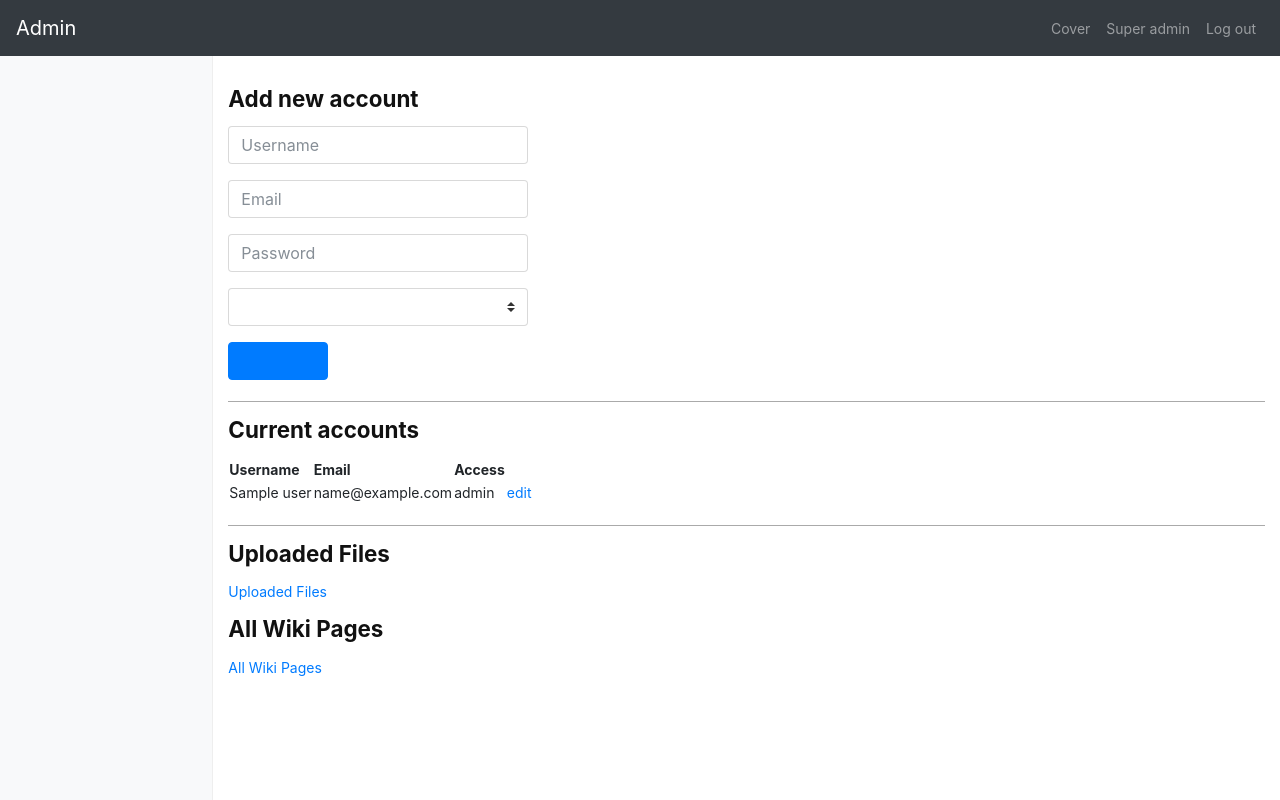
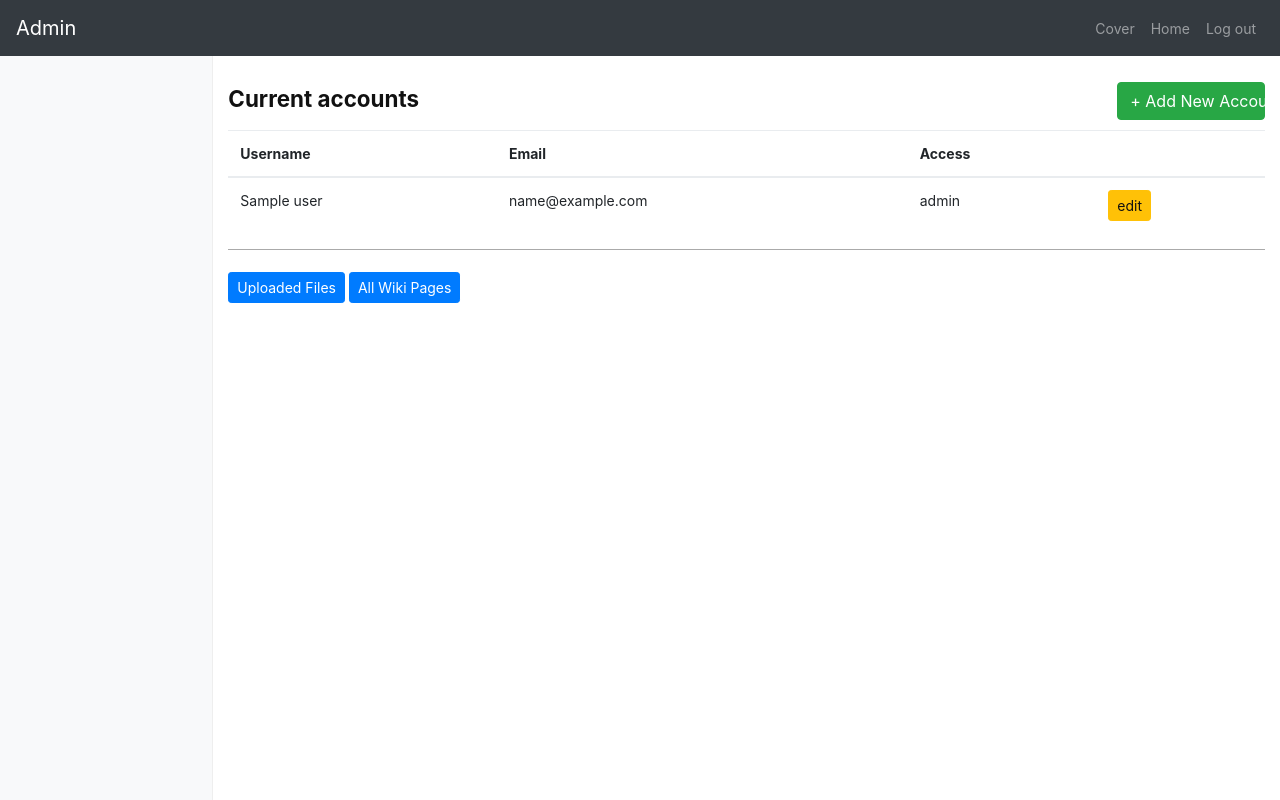
Before and after one commit to smartalecH/Project-Wiki, a Python web app: template app/templates/admin/wiki_group_admin.html in a window 1280 px wide. Run offline with Jinja, Linux system fonts and the light colour scheme; the template is opened without the code that fills it: most values are stand-ins (such as "Sample title", 1, 10 or a date in 2020); form fields are guessed from the names that the template uses; some libraries are stand-ins or nearby versions.

Commit message:
clean up group admin page

```diff
--- a/app/templates/admin/layout.html
+++ b/app/templates/admin/layout.html
@@ -29,7 +29,11 @@
                         <a class="nav-link" href="{{ url_for('main.index') }}">Cover</a>
                     </li>
                     <li class="nav-item">
+                        {% if not group %}
                         <a class="nav-link" href="{{ url_for('admin.wiki_super_admin') }}">Super admin</a>
+                        {% else %}
+                        <a class="nav-link" href="{{ url_for('main.wiki_group_home', group=group) }}">Home</a>
+                        {% endif %}
                     </li>
                     <li class="nav-item">
                         <a class="nav-link" href="{{ url_for('auth.wiki_super_logout') }}">Log out</a>
--- a/app/templates/admin/wiki_group_admin.html
+++ b/app/templates/admin/wiki_group_admin.html
@@ -1,11 +1,10 @@
-{% extends 'layout.html' %}
+{% extends 'admin/layout.html' %}
 
 {% block pageheader %}
 <span class="navbar-brand">Admin</span>
 {% endblock %}
 
 {% block content %}
-<h2>Add new account</h2>
 
 {% with messages = get_flashed_messages() %}
     {% if messages %}
@@ -31,6 +30,19 @@
     {% endfor %}
 {% endif %}
 
+<div class="row justify-content-between">
+    <div class="col-4">
+        <h2>Current accounts</h2>
+    </div>
+    <div class="col-2">
+        <button type="button" style="margin:10px 0" class="btn btn-success btn-block" data-toggle="collapse" data-target="#add-account" aria-expanded="false" aria-controls="add-account">
+            + Add New Account
+        </button>
+    </div>
+</div>
+
+<div class="collapse" id="add-account" style="margin-bottom: 14px">
+    <div class="card card-body">
         <form class="form-register" method="POST">
             {{ form.hidden_tag() }}
             <div style="max-width:300px;">
@@ -46,15 +58,13 @@
                 <div class="form-group">
                 {{ form.access(class="form-control custom-select") }}
                 </div>
-        {{ form.add(class="btn btn-primary col-4") }}
+                {{ form.add(class="btn btn-primary col-12", style="margin-bottom: 0") }}
             </div>
         </form>
+    </div>
+</div>
 
-<br><hr>
-
-<h2>Current accounts</h2>
-
-<table>
+<table class="table table-left">
     <thead>
         <tr>
             <th>Username</th>
@@ -69,20 +79,15 @@
             <td>{{ user.name }}</td>
             <td>{{ user.email }}</td>
             <td>{{ user.get_role(group) }}</td>
-            <td><a href="{{ url_for('admin.wiki_group_manage_user', group=group, user_id=user.id) }}">edit</a></td>
+            <td><a href="{{ url_for('admin.wiki_group_manage_user', group=group, user_id=user.id) }}" class="btn btn-sm btn-warning " role="button" aria-pressed="true">edit</a></td>
         </tr>
         {% endfor %}
     </tbody>
 </table>
 
-<br><hr>
+<hr><br>
 
-<h2>Uploaded Files</h2>
-
-<a href="{{ url_for('admin.wiki_show_all_files', group=group) }}">Uploaded Files</a>
-
-<h2>All Wiki Pages</h2>
-
-<a href="{{ url_for('admin.wiki_show_all_wikipages', group=group) }}">All Wiki Pages</a>
+<a href="{{ url_for('admin.wiki_show_all_files', group=group) }}" class="btn btn-sm btn-primary " role="button" aria-pressed="true">Uploaded Files</a>
+<a href="{{ url_for('admin.wiki_show_all_wikipages', group=group) }}" class="btn btn-sm btn-primary " role="button" aria-pressed="true">All Wiki Pages</a>
 
 {% endblock %}
--- a/app/templates/admin/wiki_super_admin.html
+++ b/app/templates/admin/wiki_super_admin.html
@@ -95,7 +95,7 @@
                     </label>
                 </td>
             {% endif %}
-            <td><a href="{{ url_for('admin.wiki_delete_group', group=g.name_no_whitespace) }}" class="delete-db">Delete</a></td>
+            <td><a href="{{ url_for('admin.wiki_delete_group', group=g.name_no_whitespace) }}" class="btn btn-danger delete-db " role="button" aria-pressed="true">delete</a></td>
         </tr>
         {% endfor %}
     </tbody>
@@ -115,7 +115,7 @@
 <script type="text/javascript">
     var elems = document.getElementsByClassName('delete-db');
     var confirmIt = function (e) {
-        if (!confirm('Are you sure?')) e.preventDefault();
+        if (!confirm('Are you sure to delete this group?')) e.preventDefault();
     };
     for (var i = 0, l = elems.length; i < l; i++) {
         elems[i].addEventListener('click', confirmIt, false);
```
Lines whose indentation alone changed are shown as unchanged.
